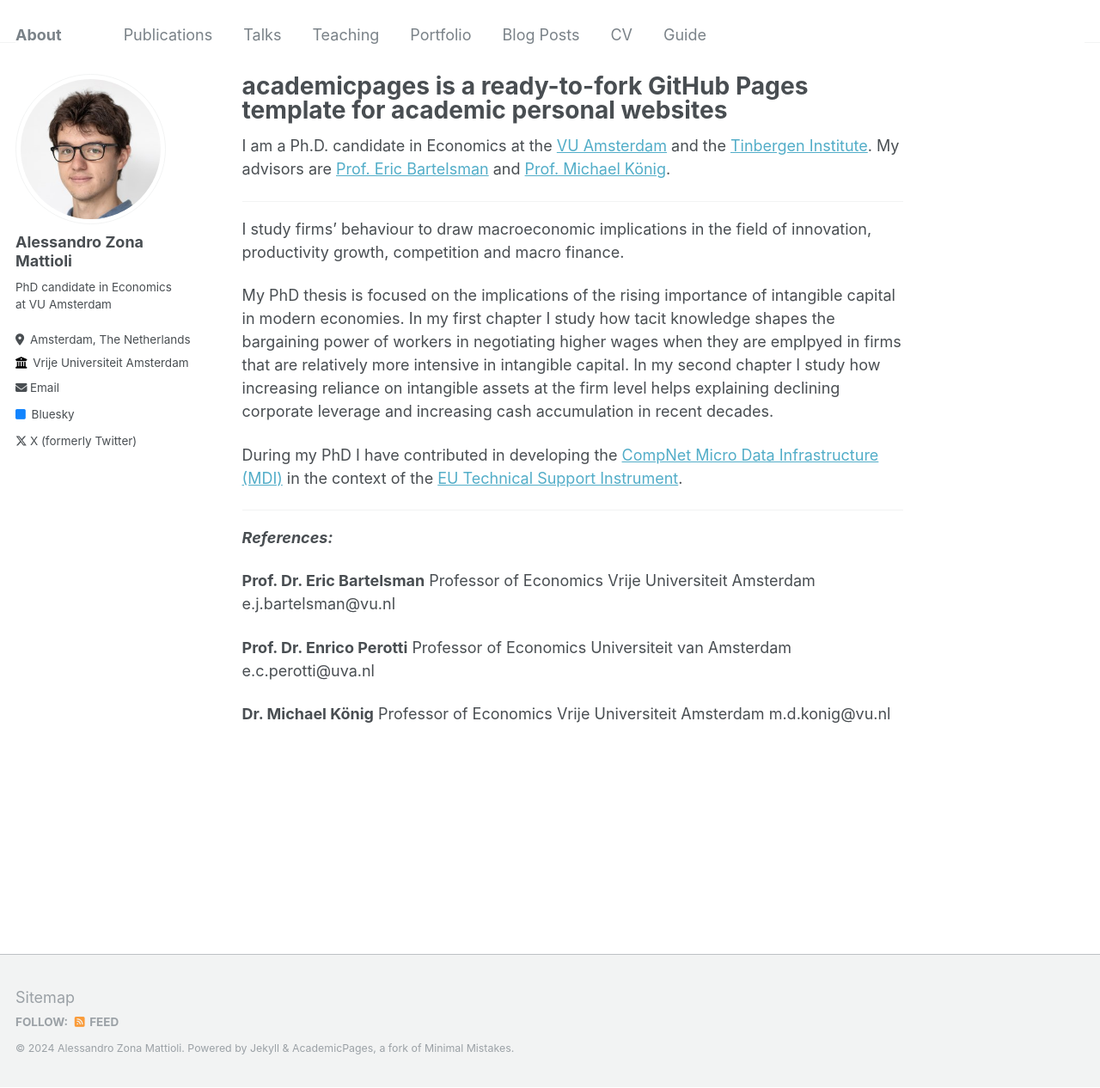
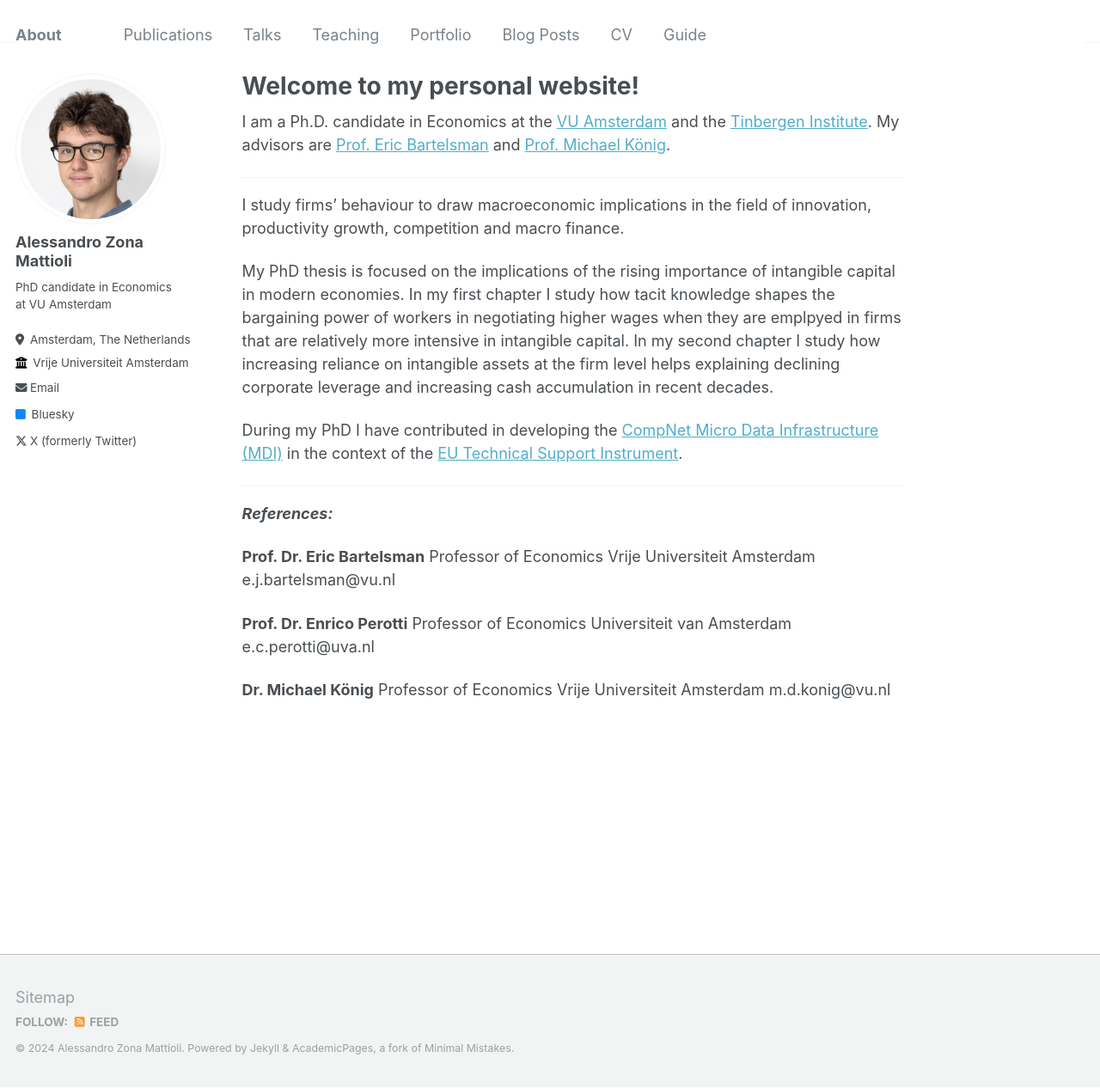
Before and after one commit to zmale/alessandrozonamattioli.github.io, a Jekyll site: the page built from _pages/about.md, in a window 1280 px wide and 1266 px high. Shown: the whole window at 86% size. Built offline with Jekyll 4.4.1, drawn with Linux system fonts in a browser that asks for light colours.

Commit message:
Update about.md

```diff
--- a/_pages/about.md
+++ b/_pages/about.md
@@ -1,6 +1,6 @@
 ---
 permalink: /
-title: "academicpages is a ready-to-fork GitHub Pages template for academic personal websites"
+title: "Welcome to my personal website!"
 author_profile: true
 redirect_from:
   - /about/
```
